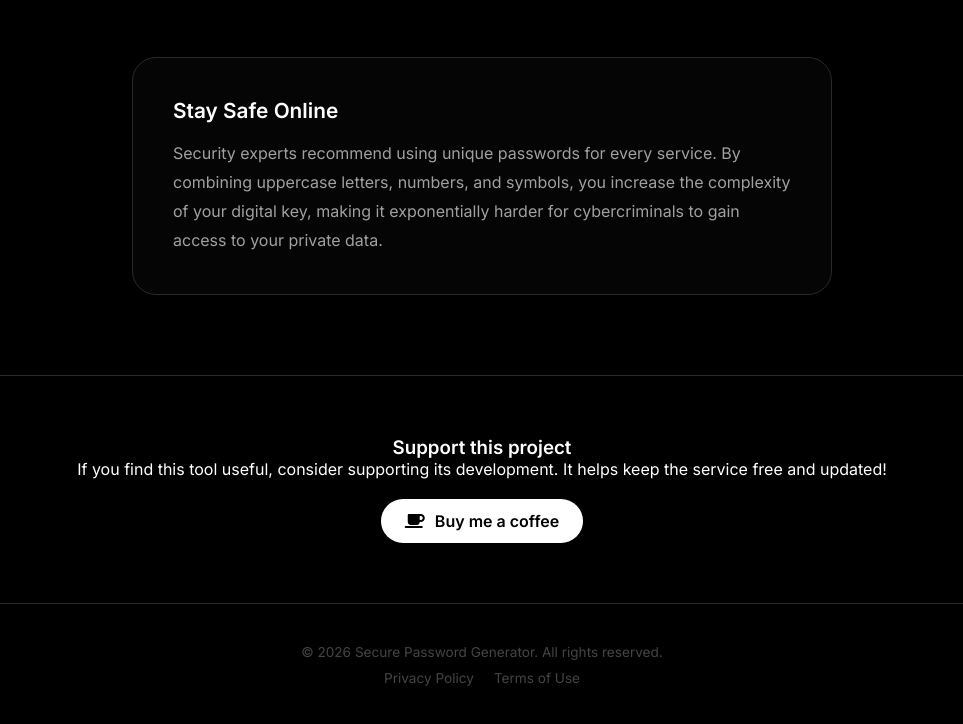
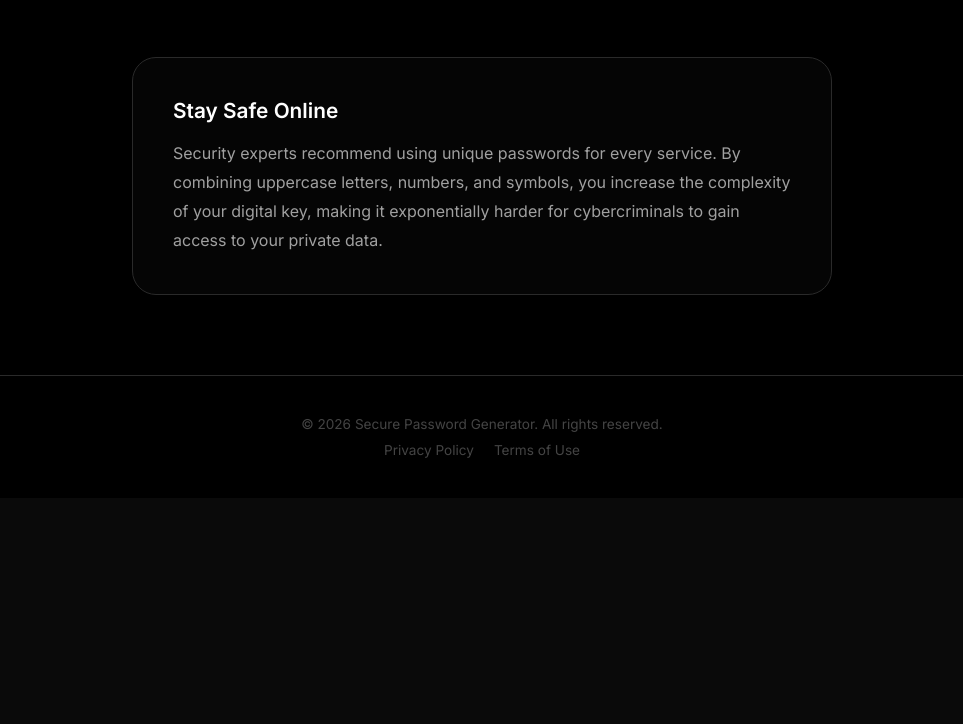
Before and after one commit to mypwgen/mypwgen.github.io, a plain HTML site: page index.html in a window 1280 px wide. Shown: the part 1507-2231 px from the top of the page, without its empty margins (158-1121 px from the left). After the commit the page ends 2005 px from the top, so only its background shows below. Drawn offline with Linux system fonts and the light colour scheme.

Commit message:
Add files via upload

```diff
--- a/index.html
+++ b/index.html
@@ -109,16 +109,6 @@
         </div>
     </section>
 
-    <section class="support-section">
-        <div class="content-wrapper">
-            <h3>Support this project</h3>
-            <p>If you find this tool useful, consider supporting its development. It helps keep the service free and
-                updated!</p>
-            <a href="https://www.buymeacoffee.com/andriusjj-creat" target="_blank" class="support-btn"><i
-                    class="fas fa-coffee"></i> Buy me a coffee</a>
-        </div>
-    </section>
-
     <footer>
         <div class="content-wrapper">
             <p>&copy; 2026 Secure Password Generator. All rights reserved.</p>
--- a/style.css
+++ b/style.css
@@ -342,31 +342,6 @@ input[type="range"]:active::-webkit-slider-thumb {
     text-transform: uppercase;
 }
 
-.support-section {
-    width: 100%;
-    padding: 60px 20px;
-    background: #000;
-    border-top: 1px solid var(--border);
-}
-
-.support-btn {
-    display: inline-flex;
-    align-items: center;
-    gap: 10px;
-    background: #fff;
-    color: #000;
-    padding: 12px 24px;
-    border-radius: 50px;
-    text-decoration: none;
-    font-weight: 600;
-    margin-top: 20px;
-    transition: transform 0.2s;
-}
-
-.support-btn:hover {
-    transform: scale(1.05);
-}
-
 footer {
     width: 100%;
     padding: 40px 20px;
```
